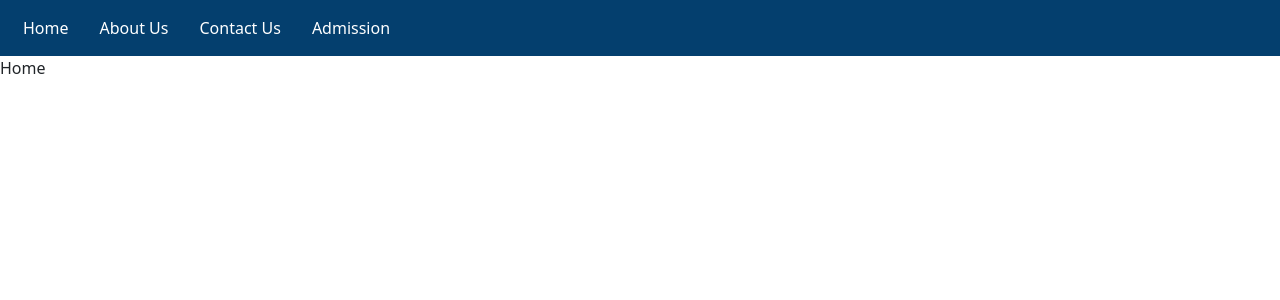
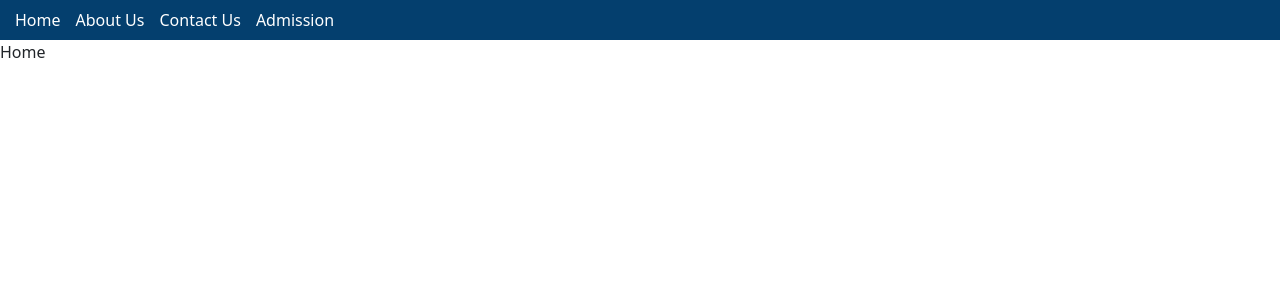
Before and after one commit to adityasasane2000/HighSchool-Admission-WebApp, a React (Create React App) app: page / in a window 1280 px wide. Shown: the top 300 px of the page. Built offline with nearby package versions, Linux system fonts and the light colour scheme.

Commit message:
underline nav removed

```diff
--- a/src/components/css/styles.css
+++ b/src/components/css/styles.css
@@ -1,7 +1,5 @@
 .navbar{
-
      background-color: #043f6e;
-     padding: 0px;
      margin: 0;
 }
 
@@ -11,6 +9,7 @@
 
     margin-left: 15px;
     color: rgb(255, 255, 255);
+    text-decoration: none;
 }
 
   #item:hover {
--- a/src/components/navigation.js
+++ b/src/components/navigation.js
@@ -8,18 +8,19 @@ import "../components/css/styles.css"
 const  navigation =()=> {
   return(
     <div>
-      {/* <Link to = "/" className='item'>Home</Link>
-      <Link to = "/aboutus" className='item'>About Us</Link>
-      <Link to = "/contactus" className='item'>Contact Us</Link>
-      <Link to = "/admission" className='item'>Admission</Link> */}
+
      <Navbar expand="lg">
     <Navbar.Toggle aria-controls="basic-navbar-nav" />
     <Navbar.Collapse id="basic-navbar-nav">
       <Nav className="nav navbar-nav ">
-        <Nav.Link className='item' id="item" href="#home">Home</Nav.Link>
+      <Link to = "/" className='item'  id="item" >Home</Link>
+      <Link to = "/aboutus" className='item'  id="item">About Us</Link>
+      <Link to = "/contactus" className='item'  id="item" >Contact Us</Link>
+      <Link to = "/admission" className='item'  id="item">Admission</Link>
+        {/* <Nav.Link className='item' id="item" href="#home">Home</Nav.Link>
         <Nav.Link className='item' id="item" href="#aboutus">About Us</Nav.Link>
         <Nav.Link className='item' id="item" href="#contactus">Contact Us</Nav.Link>
-        <Nav.Link className='item' id="item" href="#admission">Admission</Nav.Link>
+        <Nav.Link className='item' id="item" href="#admission">Admission</Nav.Link> */}
       </Nav>
     </Navbar.Collapse>
 
```
